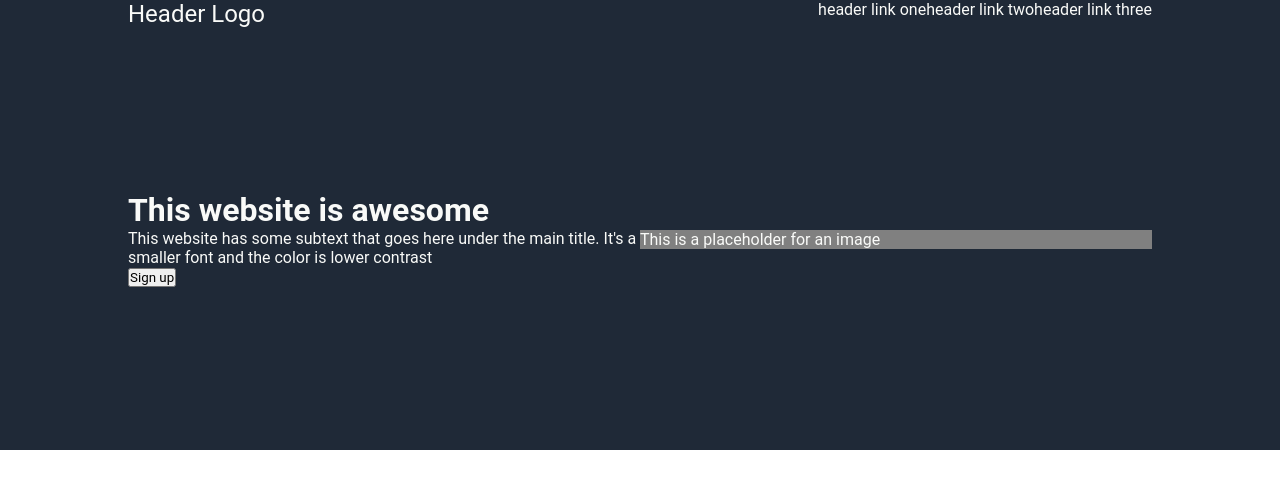
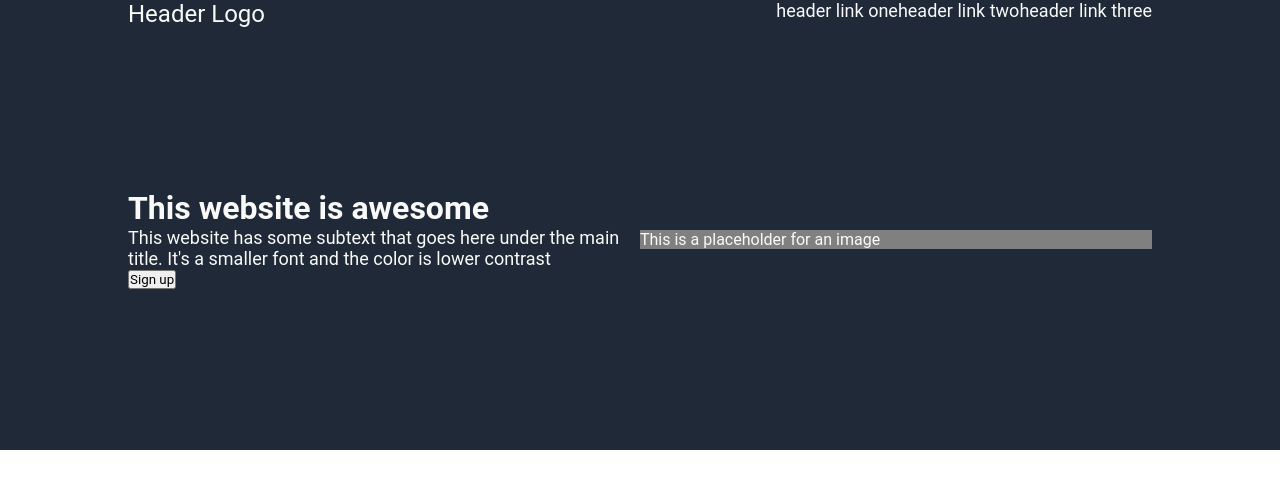
Before and after one commit to ChewingTabasco/landing-page-v2, a plain HTML site: page index.html in a window 1280 px wide. Drawn offline with Linux system fonts and the light colour scheme.

Commit message:
Set font-size of .hero-sub-text and li

```diff
--- a/style.css
+++ b/style.css
@@ -47,3 +47,8 @@ ul {
   width: 50%;
   flex-shrink: 0;
 }
+
+.hero-sub-text,
+li {
+  font-size: 18px;
+}
```
